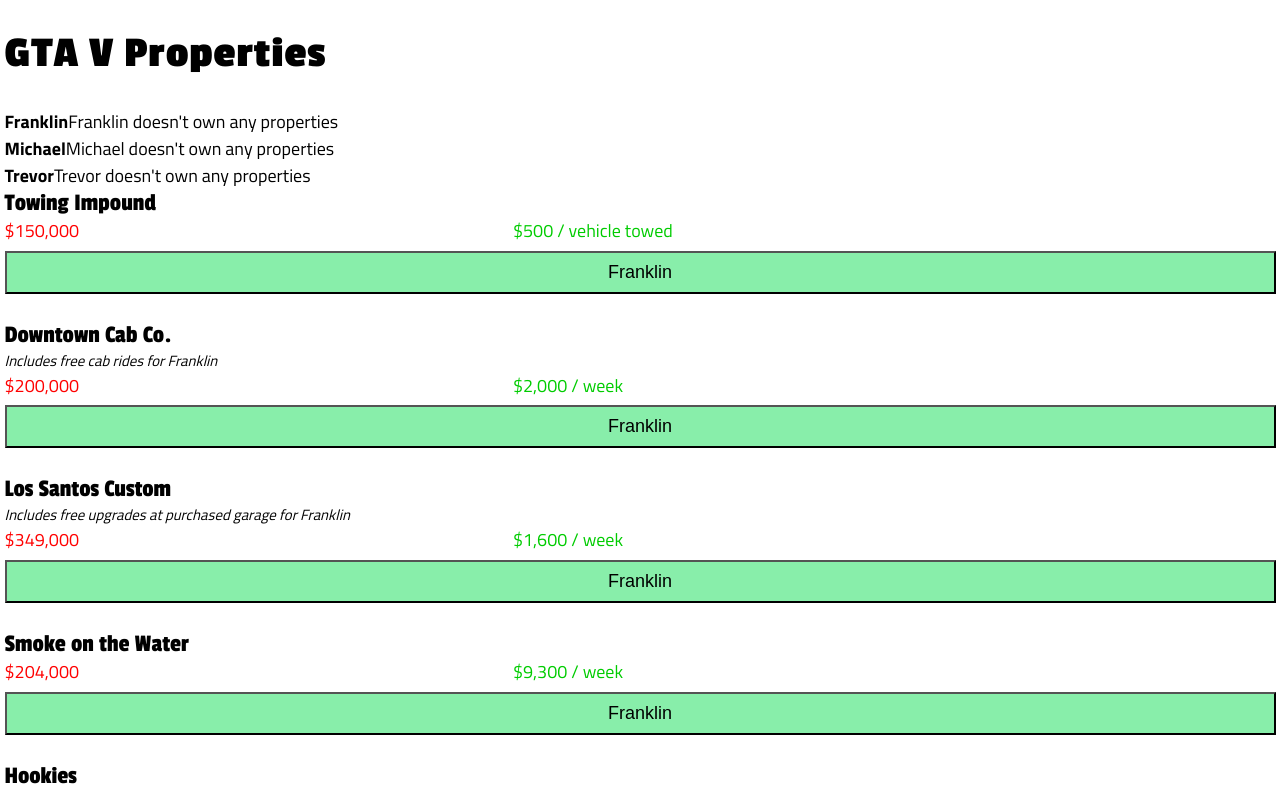
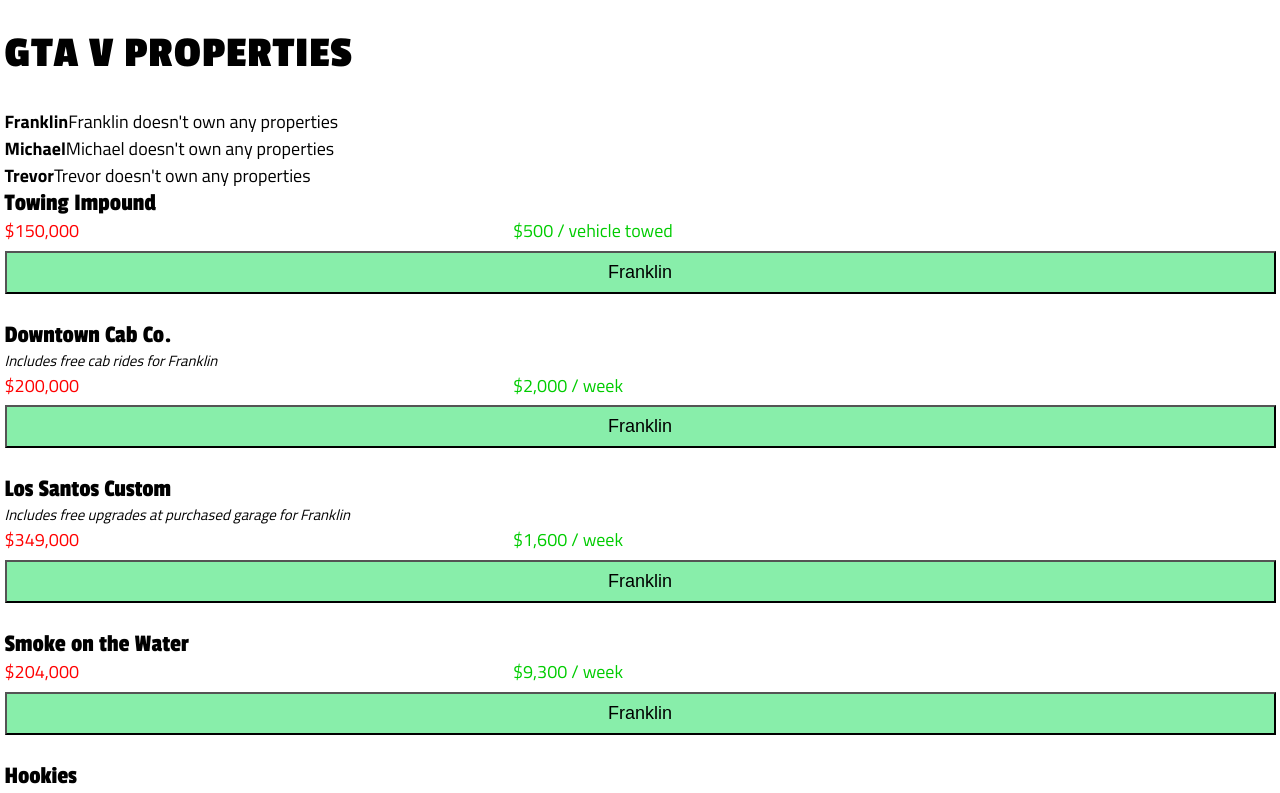
Before and after one commit to StewartEthan/gtav-business-guide, a React (Vite) app: page / in a window 1280 px wide. Shown: the top 793 px of the page. Built offline with nearby package versions, Linux system fonts and the light colour scheme.

Commit message:
Uppercase page heading

```diff
--- a/src/components/App.js
+++ b/src/components/App.js
@@ -27,6 +27,7 @@
           fontFamily: `'Passion One', sans-serif`,
           fontSize: `44px`,
           letterSpacing: `1px`,
+          textTransform: `uppercase`,
         }}
       >
         GTA V Properties
```
